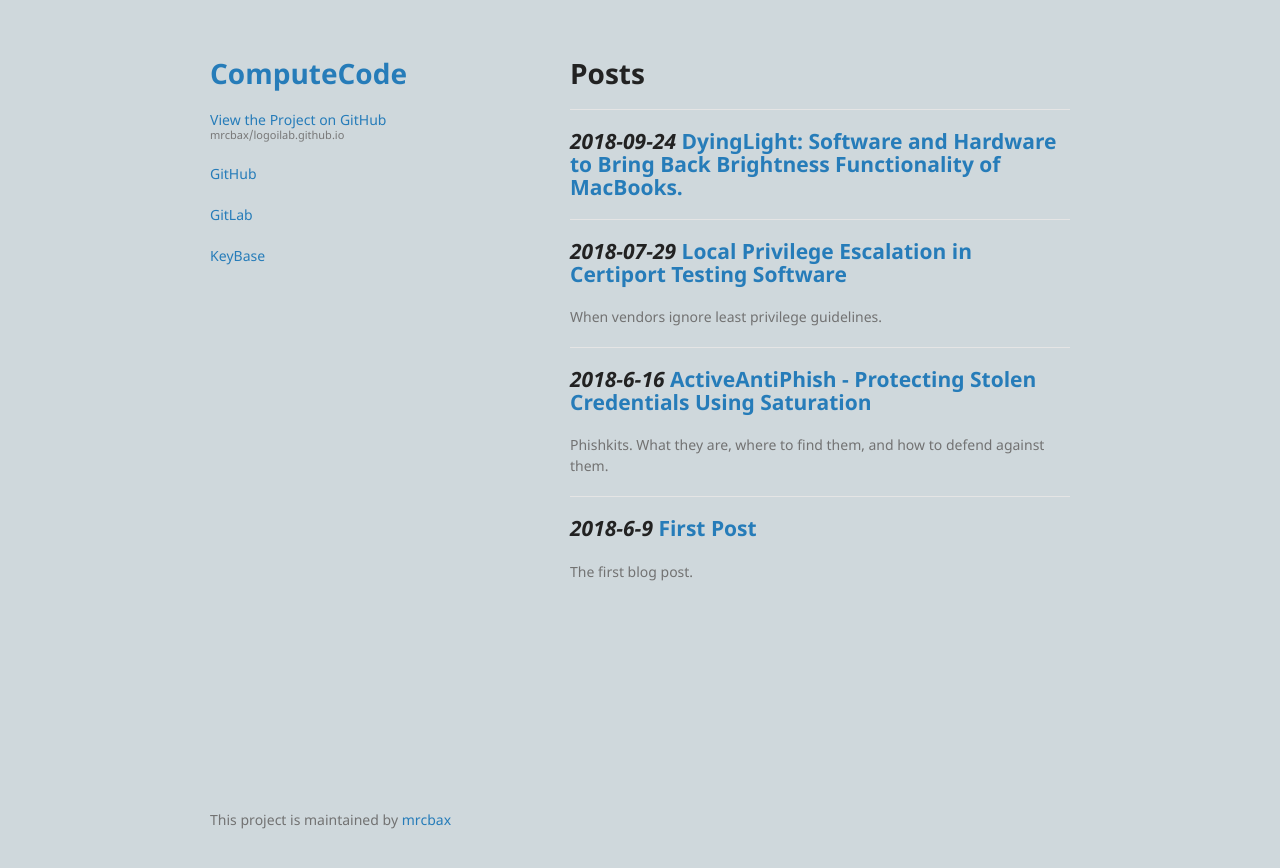
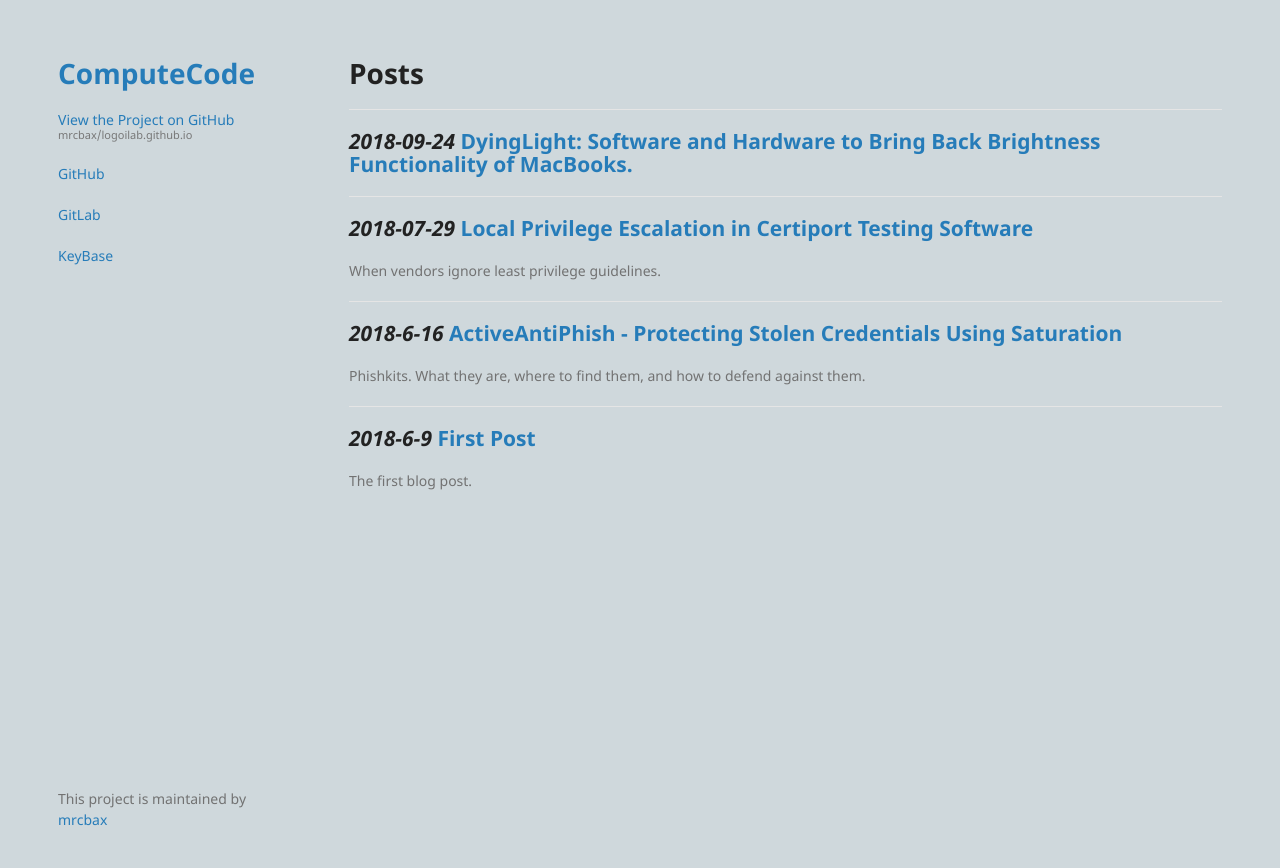
Before and after one commit to mrcbax/logoilab.github.io, a Jekyll site: the page built from index.md, in a window 1280 px wide. Shown: the top 868 px of the page. Built offline with Jekyll 4.4.1, drawn with Linux system fonts in a browser that asks for light colours; the repository's description, which GitHub fills in, is left out.

Commit message:
fixed widths

```diff
--- a/_sass/jekyll-theme-minimal.scss
+++ b/_sass/jekyll-theme-minimal.scss
@@ -56,7 +56,7 @@ a:hover small {
 }
 
 .wrapper {
-  width:860px;
+  width:100%;
   margin:0 auto;
 }
 
@@ -105,7 +105,7 @@ img {
 }
 
 header {
-  width:270px;
+  width:15%;
   float:left;
   position:fixed;
   -webkit-font-smoothing:subpixel-antialiased;
@@ -118,7 +118,7 @@ ul.downloads {
   background: #f4f4f4;
   border-radius:5px;
   border:1px solid #e0e0e0;
-  width:270px;
+  width:15%;
 }
 
 .downloads li {
@@ -172,7 +172,7 @@ strong {
 }
 
 section {
-  width:500px;
+  width:75%;
   float:right;
   padding-bottom:50px;
 }
@@ -189,7 +189,7 @@ hr {
 }
 
 footer {
-  width:270px;
+  width:15%;
   float:left;
   position:fixed;
   bottom:50px;
```
